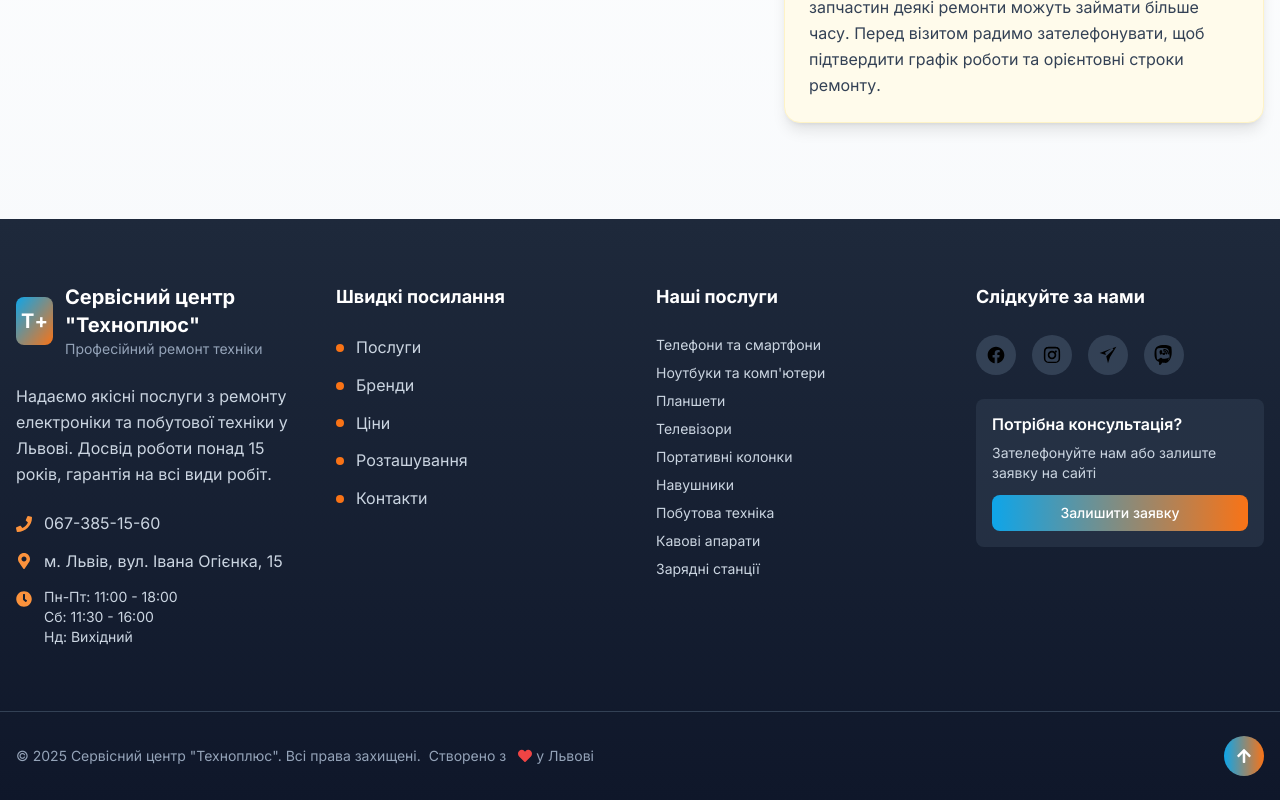
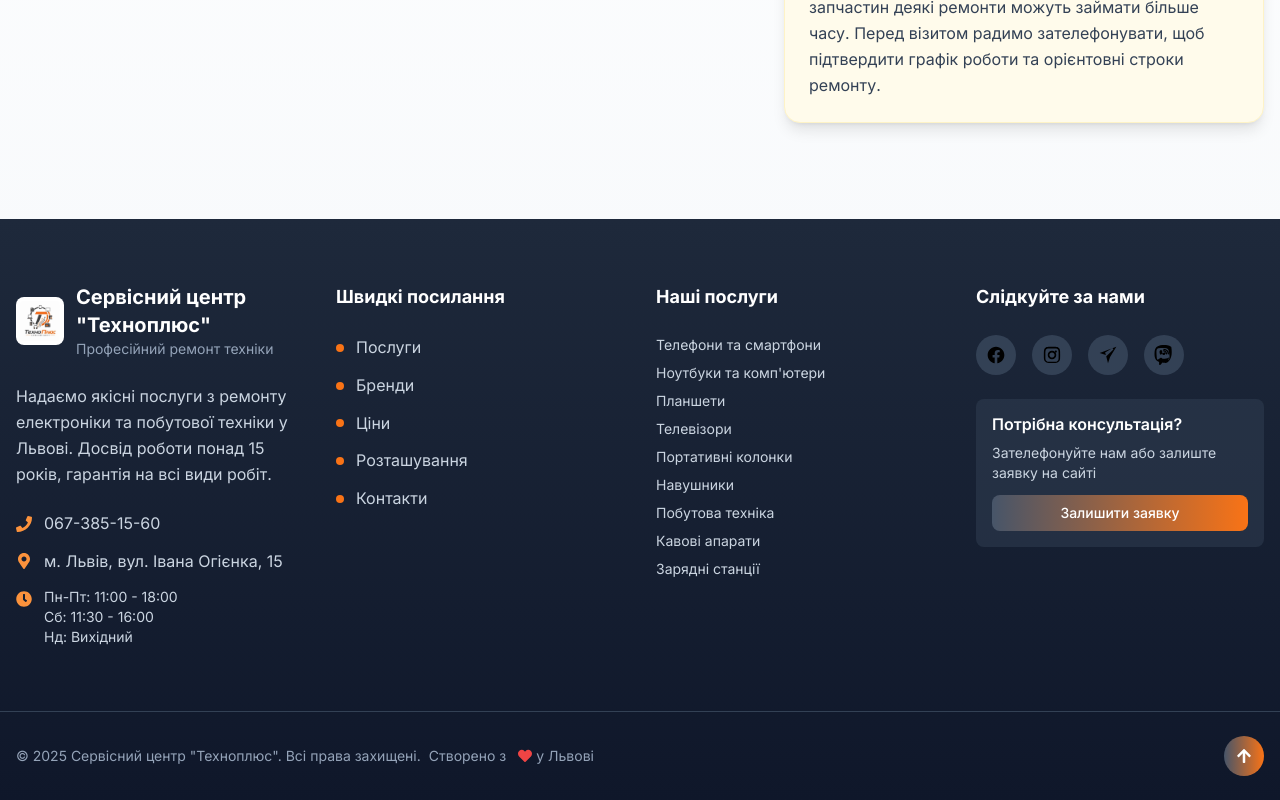
Before and after one commit to Areboot-andrew/Texnoplus, a React (Vite) app: page / in a window 1280 px wide. Shown: the part 8291-9091 px from the top of the page. Built offline with nearby package versions, Linux system fonts and the light colour scheme.

Commit message:
Update footer logo and colors

```diff
--- a/src/components/Footer.tsx
+++ b/src/components/Footer.tsx
@@ -72,9 +72,11 @@ const Footer: React.FC<FooterProps> = ({ company, socialLinks }) => {
           {/* Company info */}
           <div className="lg:col-span-1">
             <div className="flex items-center space-x-3 mb-6">
-              <div className="w-12 h-12 bg-gradient-to-br from-primary-500 to-accent-500 rounded-lg flex items-center justify-center text-white font-bold text-xl">
-                Т+
-              </div>
+              <img
+                src={withBasePath('/images/logo.webp?v=1')}
+                alt={company.name}
+                className="w-12 h-12 object-contain bg-white rounded-lg p-1"
+              />
               <div>
                 <h3 className="text-xl font-bold">{company.name}</h3>
                 <p className="text-neutral-400 text-sm">Професійний ремонт техніки</p>
@@ -169,7 +171,7 @@ const Footer: React.FC<FooterProps> = ({ company, socialLinks }) => {
               </p>
               <button
                 onClick={() => scrollToSection('#contact')}
-                className="bg-gradient-to-r from-primary-500 to-accent-500 text-white px-4 py-2 rounded-lg text-sm font-medium hover:from-primary-600 hover:to-accent-600 transition-all duration-300 w-full"
+                className="bg-gradient-to-r from-neutral-600 to-accent-500 text-white px-4 py-2 rounded-lg text-sm font-medium hover:from-neutral-700 hover:to-accent-600 transition-all duration-300 w-full"
               >
                 Залишити заявку
               </button>
@@ -193,7 +195,7 @@ const Footer: React.FC<FooterProps> = ({ company, socialLinks }) => {
 
             <button
               onClick={scrollToTop}
-              className="bg-gradient-to-r from-primary-500 to-accent-500 text-white w-10 h-10 rounded-full flex items-center justify-center hover:from-primary-600 hover:to-accent-600 transition-all duration-300 transform hover:-translate-y-1 hover:shadow-lg"
+              className="bg-gradient-to-r from-neutral-600 to-accent-500 text-white w-10 h-10 rounded-full flex items-center justify-center hover:from-neutral-700 hover:to-accent-600 transition-all duration-300 transform hover:-translate-y-1 hover:shadow-lg"
             >
               <FaArrowUp />
             </button>
```
